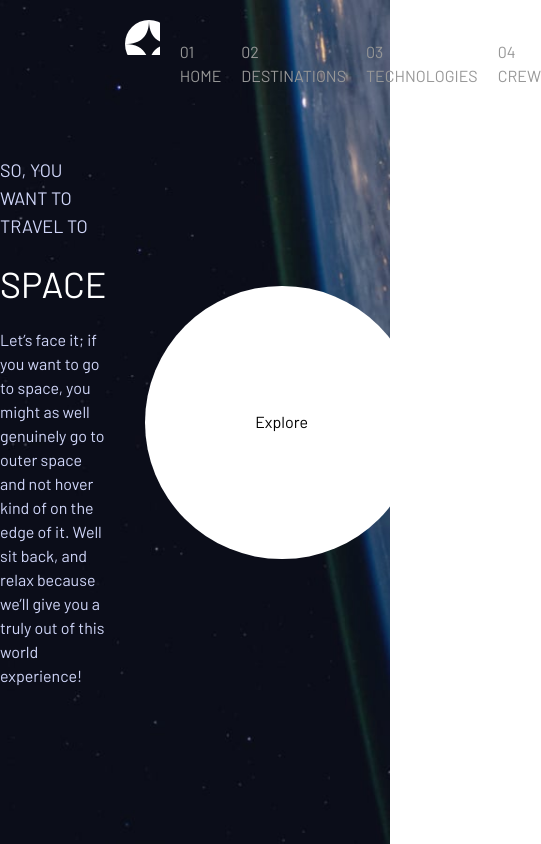
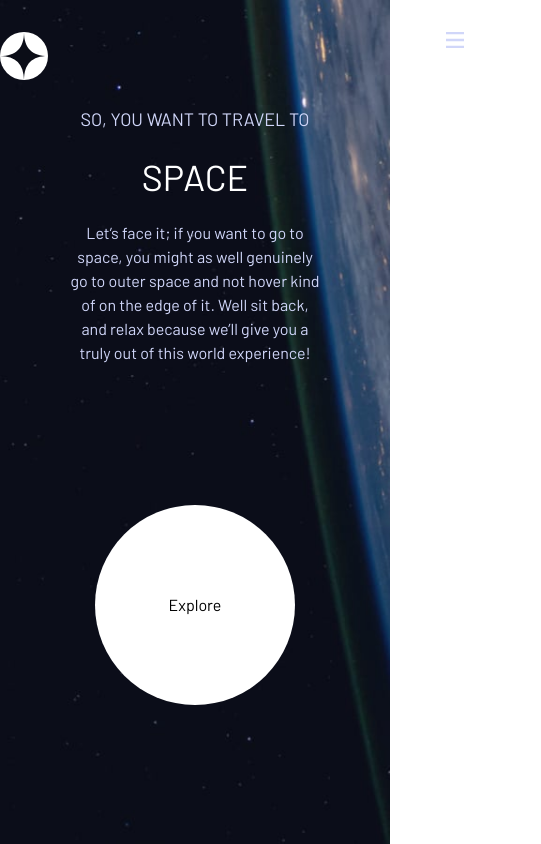
Before and after one commit to Suleman-Tasawar/Space-Tourism, a React (Vite) app: page / in a window 390 px wide. Shown: the whole page, 541 px wide, since content can reach past the window. Built offline with nearby package versions, Linux system fonts and the light colour scheme.

Commit message:
Navbar.js-->Implemented Responsive Navigation Home.jsx-->Added Responsivness

```diff
--- a/src/components/Navbar.jsx
+++ b/src/components/Navbar.jsx
@@ -1,36 +1,76 @@
+import { useState } from "react";
 import { BrowserRouter, Route, Link } from "react-router-dom";
+
 function Navigation() {
+  const [active, setActive] = useState(false);
+  const [closeIcon, setCloseIcon] = useState(false);
+
+  const navActive = () => {
+    setActive(!active);
+    setCloseIcon(true);
+  };
+
+  const closeActiveNav = () => {
+    setActive(!active);
+  };
   return (
-    <nav className="absolute top-5 left-[32%] flex justify-between align-middle">
-      <div className="logo">
-        <svg xmlns="http://www.w3.org/2000/svg" width="35" height="35">
-          <g fill="none" fillRule="evenodd">
-            <circle cx="24" cy="24" r="24" fill="#FFF" />
-            <path
-              fill="#0B0D17"
-              d="M24 0c0 16-8 24-24 24 15.718.114 23.718 8.114 24 24 0-16 8-24 24-24-16 0-24-8-24-24z"
-            />
-          </g>
-        </svg>
-      </div>
+    <div className="relative">
+      <nav className="absolute top-8 flex justify-between align-middle">
+        <div className="logo w-20 h-20">
+          <img src="./assets/shared/logo.svg" alt="Logo" />
+        </div>
+        <div className="ml-96">
+          <div className="lg:hidden md:hidden sm:block" onClick={navActive}>
+            <img src="./assets/shared/icon-hamburger.svg" alt="Menu Icon" />
+          </div>
+          {active && (
+            <div
+              style={{
+                background: "rgba(255, 255, 255, 0.04)",
+                backdropFilter: " blur(40.774227142333984px)",
+              }}
+              className="sm:fixed sm:right-0 sm:top-0 sm:w-[250px] sm:h-screen"
+            >
+              <ul className="flex font-barlow mt-5 lg:flex-row md:flex-row sm:flex-col sm:leading-[5rem]">
+                {closeIcon && (
+                  <div
+                    className="lg:hidden md:hidden sm:block"
+                    onClick={closeActiveNav}
+                  >
+                    <img src="/assets/shared/icon-close.svg" alt="Menu Close" />
+                  </div>
+                )}
+                <Link to="/">
+                  {" "}
+                  <li className="sm:text-white-0 ml-5 uppercase text-NearDarkGrey cursor-pointer focus:border-b-2">
+                    01 Home
+                  </li>{" "}
+                </Link>
 
-      <div>
-        <ul className="flex font-barlow mt-5">
-          <li className="ml-5 uppercase text-NearDarkGrey cursor-pointer hover:border-b-2">
-            <Link to="/">01 Home</Link>
-          </li>
-          <li className="ml-5 uppercase text-NearDarkGrey cursor-pointer hover:border-b-2">
-            <Link to="/Destinations">02 Destinations</Link>
-          </li>
-          <li className="ml-5 uppercase text-NearDarkGrey cursor-pointer hover:border-b-2">
-            <Link to="/Technologies">03 Technologies</Link>
-          </li>
-          <li className="ml-5 uppercase text-NearDarkGrey cursor-pointer hover:border-b-2">
-            <Link to="/Crew">04 Crew</Link>
-          </li>
-        </ul>
-      </div>
-    </nav>
+                <Link to="/Destinations">
+                  {" "}
+                  <li className="ml-5 uppercase sm:text-white text-NearDarkGrey cursor-pointer focus:border-b-2">
+                    02 Destinations
+                  </li>{" "}
+                </Link>
+
+                <Link to="/Technologies">
+                  <li className="ml-5 uppercase sm:text-white text-NearDarkGrey cursor-pointer focus:border-b-2">
+                    03 Technologies
+                  </li>{" "}
+                </Link>
+
+                <Link to="/Crew">
+                  <li className="ml-5 uppercase sm:text-white text-NearDarkGrey cursor-pointer focus:border-b-2">
+                    04 Crew
+                  </li>{" "}
+                </Link>
+              </ul>
+            </div>
+          )}
+        </div>
+      </nav>
+    </div>
   );
 }
 
--- a/src/components/Tech.jsx
+++ b/src/components/Tech.jsx
@@ -1,5 +1,6 @@
 /* eslint-disable react/prop-types */
 function Technology({ TechName, TechInfo, TechImg }) {
+  console.log(TechName, TechImg, TechInfo);
   return (
     <div className="flex justify-evenly items-center">
       <div className="lg:w-[470px]">
@@ -7,7 +8,7 @@ function Technology({ TechName, TechInfo, TechImg }) {
         <h1 className="text-white text-4xl">{TechName}</h1>
         <p className="text-NearDarkGrey">{TechInfo}</p>
       </div>
-      <div className="lg:w-[515px] lg:h-[530px]">
+      <div className="lg:w-[500px] lg:h-[500px]">
         <img src={TechImg} alt="Our Technologies" />
       </div>
     </div>
--- a/src/pages/Destinations.jsx
+++ b/src/pages/Destinations.jsx
@@ -2,7 +2,7 @@ import Destination from "../components/Destinations";
 import { useState } from "react";
 
 function Destinations() {
-  const [showsDestination, setShowDestination] = useState(false);
+  const [showsDestination, setShowDestination] = useState(null);
 
   const styles = {
     height: "100vh",
@@ -49,17 +49,14 @@ function Destinations() {
   ];
 
   const showDestination = (key) => {
-    const selectedDestination = data.filter(
-      (destination) => destination.id == key
-    );
-    setShowDestination(true);
-    return selectedDestination;
+    const selectedDestination = data.find((element) => element.id === key);
+    setShowDestination(selectedDestination);
   };
 
   return (
     <div style={styles}>
-      <h1 className="text-white text-xl text-left ml-12 pt-12">
-        <span className="text-NearDarkGrey">01</span> PICK YOUR DESTINATION
+      <h1 className="text-white text-xl text-left ml-12 pt-32">
+        <span className="text-NearDarkGrey ">01</span> PICK YOUR DESTINATION
       </h1>
 
       <nav className="relative">
--- a/src/pages/Home.jsx
+++ b/src/pages/Home.jsx
@@ -9,9 +9,9 @@ function Home() {
   return (
     <div
       style={styles}
-      className="flex justify-evenly items-center font-barlow"
+      className="flex lg:flex-row md:flex-row sm:flex-col justify-evenly items-center font-barlow"
     >
-      <div className="w-[450px] text-left ">
+      <div className="lg:w-[450px] md:w-[350px] sm:w-[250px] lg:text-left sm:text-center sm:pt-4 ">
         <h2 className="text-homeTextGrey text-lg">SO, YOU WANT TO TRAVEL TO</h2>
         <h1 className="text-white text-4xl mt-6">SPACE</h1>
         <p className="text-homeTextGrey mt-6">
@@ -22,8 +22,8 @@ function Home() {
         </p>
       </div>
       <div>
-        <div className="flex justify-center items-center w-[350px] h-[350px]  hover:bg-NearDarkGrey transition hover:rounded-full">
-          <button className="w-[274px] h-[273px] bg-white rounded-full">
+        <div className="flex justify-center items-center w-[350px] h-[350px] sm:w-[300px] sm:h-[300px]    hover:bg-NearDarkGrey transition hover:rounded-full">
+          <button className="lg:w-[274px] lg:h-[273px] md:w-[230px] md:h-[230px] sm:w-[200px] sm:h-[200px] bg-white rounded-full">
             Explore
           </button>
         </div>
--- a/src/pages/Technologies.jsx
+++ b/src/pages/Technologies.jsx
@@ -1,3 +1,8 @@
+import { useState } from "react";
+import Tech from "../components/Tech";
+
+//Added the logic but the issue still persists that the props being passed down to component
+//is getting undefined
 function Technologies() {
   const styles = {
     height: "100vh",
@@ -6,6 +11,55 @@ function Technologies() {
     backgroundPosition: "center",
     backgroundSize: "cover",
   };
+  const Button = {
+    width: "60px",
+    height: "60px",
+    borderRadius: "50%",
+    cursor: "pointer",
+  };
+  const defaultButton = {
+    color: "#FAFAFA",
+    backgroundColor: "#000",
+  };
+  const activeButton = {
+    color: "#000",
+    backgroundColor: "#FAFAFA",
+  };
+  const techData = [
+    {
+      id: 1,
+      techName: "LAUNCH VEHICLE",
+      techInfo:
+        "A launch vehicle or carrier rocket is a rocket-propelled vehicle used to carry a payload from Earth's surface to space, usually to Earth orbit or beyond. Our WEB-X carrier rocket is the most powerful in operation. Standing 150 metres tall, it's quite an awe-inspiring sight on the launch pad!",
+      techImg: "/assets/technology/image-launch-vehicle-landscape.jpg",
+    },
+    {
+      id: 2,
+      techName: "SPACEPORT",
+      techInfo:
+        "A spaceport or cosmodrome is a site for launching (or receiving) spacecraft, by analogy to the seaport for ships or airport for aircraft. Based in the famous Cape Canaveral, our spaceport is ideally situated to take advantage of the Earth’s rotation for launch.",
+      techImg: "/assets/technology/image-space-capsule-portrait.jpg",
+    },
+    {
+      id: 3,
+      techName: "SPACE CAPSULE",
+      techInfo:
+        "A space capsule is an often-crewed spacecraft that uses a blunt-body reentry capsule to reenter the Earth's atmosphere without wings. Our capsule is where you'll spend your time during the flight. It includes a space gym, cinema, and plenty of other activities to keep you entertained.",
+      techImg: "/assets/technology/image-spaceport-portrait.jpg",
+    },
+  ];
+  //
+
+  const [currentTech, setCurrentTech] = useState(techData[0]);
+  const [active, setActive] = useState(false);
+
+  const showCurrentTech = (techNo) => {
+    console.log(`The current no is : ${techNo}`);
+    const selectedTech = techData.find((tech) => tech.id === techNo);
+    setCurrentTech(selectedTech);
+    console.log(`The tech data: ${selectedTech}`);
+    setActive(!active);
+  };
 
   return (
     <div className="pt-32" style={styles}>
@@ -13,23 +67,41 @@ function Technologies() {
         <span className="text-NearDarkGrey mr-1">03</span> SPACE LAUNCH 101
       </h1>
 
-      <div className="relative pt-20">
-        <div className="absolute left-10">
+      <div className="flex  pt-20">
+        <div className="">
           <div>
-            <button className="rounded-full w-[60px]  h-[60px] bg-white text-black">
+            <button
+              style={{ ...Button, ...(active ? activeButton : defaultButton) }}
+              onClick={() => showCurrentTech(1)}
+            >
               1
             </button>
           </div>
           <div className="mt-7">
-            <button className="rounded-full w-[60px]  h-[60px] bg-white text-black">
+            <button
+              style={{ ...Button, ...(active ? activeButton : defaultButton) }}
+              onClick={() => showCurrentTech(2)}
+            >
               2
             </button>
           </div>
           <div className="mt-7">
-            <button className="rounded-full w-[60px] h-[60px] bg-white text-black">
+            <button
+              style={{ ...Button, ...(active ? activeButton : defaultButton) }}
+              onClick={() => showCurrentTech(3)}
+            >
               3
             </button>
           </div>
+        </div>
+        <div className="">
+          {active && (
+            <Tech
+              techName={currentTech.techName}
+              techInfo={currentTech.techInfo}
+              techImg={currentTech.techImg}
+            />
+          )}
         </div>
       </div>
     </div>
```
